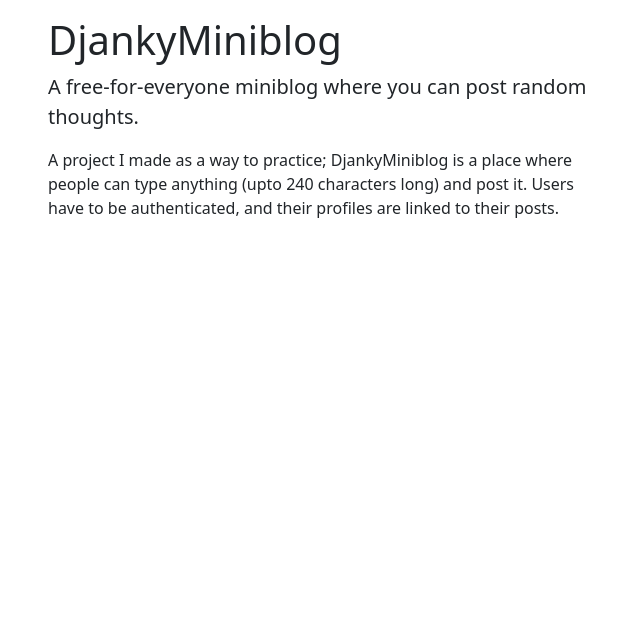
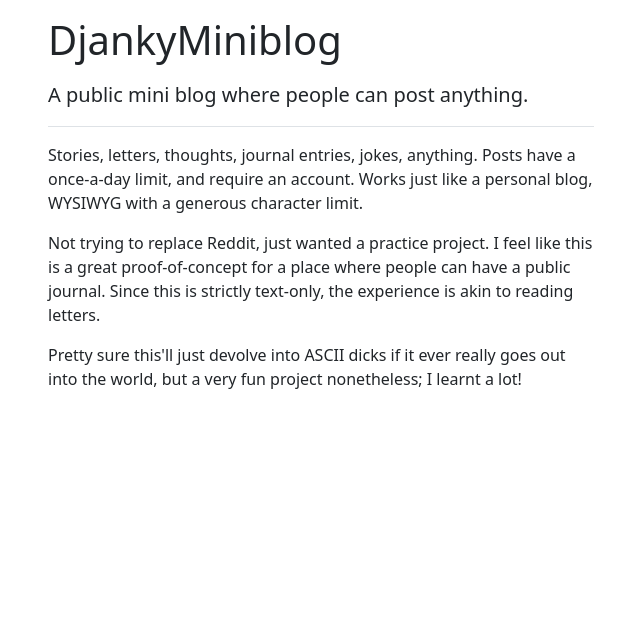
Before and after one commit to NerdvanaNC/djankyminiblog, a Django app: page /about/ in a window 1280 px wide. Shown: the part 88-719 px from the top of the page, without its empty margins (319-959 px from the left). Run offline with Django 3.2, Linux system fonts and the light colour scheme.

Commit message:
Overhauled alerts, created a custom inclusion tag that renders alerts when passed an object. The implementation still isn't perfect, but it works - I already have ideas to improve it; fixed the About page; fixed login issues; consolidated structuring and improved my knowledge about how the Django Authentication system works.

```diff
--- /dev/null
+++ b/main/templates/alerts.html
@@ -0,0 +1,6 @@
+{% load tag_alerts %}
+
+<div class="m-0 alert alert-dismissible fade show {{ context.0 }}" role="alert">
+  {{ context.1 }}
+  <button type="button" class="btn-close" data-bs-dismiss="alert" aria-label="Close"></button>
+</div>
--- a/main/templates/main/about.html
+++ b/main/templates/main/about.html
@@ -5,12 +5,18 @@
 {% block content %}
   <div class="row justify-content-center">
     <div class="col-12 col-md-6">
-      <h1>DjankyMiniblog</h1>
-      <p class="lead">
-        A free-for-everyone miniblog where you can post random thoughts.
+      <h1 class="mt-3 mb-3">DjankyMiniblog</h1>
+      <p class="pb-3 border-bottom lead">
+        A public mini blog where people can post anything.
       </p>
       <p>
-        A project I made as a way to practice; DjankyMiniblog is a place where people can type anything (upto 240 characters long) and post it. Users have to be authenticated, and their profiles are linked to their posts.
+        Stories, letters, thoughts, journal entries, jokes, anything. Posts have a once-a-day limit, and require an account. Works just like a personal blog, WYSIWYG with a generous character limit.
+      </p>
+      <p>
+        Not trying to replace Reddit, just wanted a practice project. I feel like this is a great proof-of-concept for a place where people can have a public journal. Since this is strictly text-only, the experience is akin to reading letters.
+      </p>
+      <p>
+        Pretty sure this'll just devolve into ASCII dicks if it ever really goes out into the world, but a very fun project nonetheless; I learnt a lot!
       </p>
     </div>
   </div>
--- a/main/templates/main/homepage.html
+++ b/main/templates/main/homepage.html
@@ -9,7 +9,10 @@
         <!-- If the user's logged in, we have the post form -->
         <div class="card my-3">
           <div class="card-header">
-            <strong>Write</strong>
+            <div class="d-flex justify-content-between align-items-center">
+              <strong>Write</strong>
+              <span style="font-size: 0.75rem;">Last Entry: 10:00 | May 31st, 2021 (UTC)</span>
+            </div>
           </div>
           <div class="container py-3 px-3">
             <form method="post">
--- a/main/templates/main/index.html
+++ b/main/templates/main/index.html
@@ -1,3 +1,5 @@
+{% load tag_alerts %}
+
 <!DOCTYPE html>
 <html class="h-100" lang="en">
   <head>
@@ -5,6 +7,11 @@
     <meta name="viewport" content="width=device-width, initial-scale=1.0">
     <title>{% block title %}Base{% endblock title %} | DjankyMiniblog</title>
     <link href="https://cdn.jsdelivr.net/npm/bootstrap@5.0.1/dist/css/bootstrap.min.css" rel="stylesheet" integrity="sha384-+0n0xVW2eSR5OomGNYDnhzAbDsOXxcvSN1TPprVMTNDbiYZCxYbOOl7+AMvyTG2x" crossorigin="anonymous">
+    <style type="text/css">
+      .navbar {
+        z-index: 1;
+      }
+    </style>
   </head>
   <body class="min-vh-100 d-flex flex-column h-100">
     <nav class="navbar sticky-top navbar-expand-lg navbar-dark bg-dark px-5 py-4">
@@ -38,24 +45,7 @@
         </div>
       </div>
     </nav>
-    <div class="container mt-3">
-      <div class="row justify-content-center">
-        <div class="col-12 col-md-6 px-3">
-          {% if request.GET.err %}
-            <div class="alert alert-error alert-dismissible fade show" role="alert">
-              {{ request.GET.err }}
-              <button type="button" class="btn-close" data-bs-dismiss="alert" aria-label="Close"></button>
-            </div>
-          {% endif %}
-          {% if request.GET.msg %}
-            <div class="alert alert-success alert-dismissible fade show" role="alert">
-              {{ request.GET.msg }}
-              <button type="button" class="btn-close" data-bs-dismiss="alert" aria-label="Close"></button>
-            </div>
-          {% endif %}
-        </div>
-      </div>
-
+    <div class="container">
       {% block content %}
       {% endblock content %}
     </div>
@@ -73,7 +63,15 @@
         </div>
       </div>
     </footer>
+    <!-- jQuery -->
+    <script src="https://code.jquery.com/jquery-3.6.0.min.js" integrity="sha256-/xUj+3OJU5yExlq6GSYGSHk7tPXikynS7ogEvDej/m4=" crossorigin="anonymous"></script>
     <!-- Bootstrap -->
     <script src="https://cdn.jsdelivr.net/npm/bootstrap@5.0.1/dist/js/bootstrap.bundle.min.js" integrity="sha384-gtEjrD/SeCtmISkJkNUaaKMoLD0//ElJ19smozuHV6z3Iehds+3Ulb9Bn9Plx0x4" crossorigin="anonymous"></script>
+    <!-- Custom -->
+    <script>
+      jQuery(document).ready(function() {
+        setTimeout(function() { jQuery('.alert .btn-close').click(); }, 5000)
+      });
+    </script>
   </body>
 </html>
--- a/main/views.py
+++ b/main/views.py
@@ -32,7 +32,7 @@ def custom_login(response):
       user = authenticate(response, username=username, password=password)
       if user is not None:
         login(response, user)
-        return HttpResponseRedirect('/?msg=You\'re logged in!')
+        return HttpResponseRedirect('/?msg=Welcome back!')
 
   return HttpResponseRedirect('/?err=Invalid details. Please try again.')
 
```
Also changed, not shown: main/templatetags/tag_alerts.py (added, +19 -0 lines), main/templatetags/__init__.py (added). Lines whose indentation alone changed are shown as unchanged.
